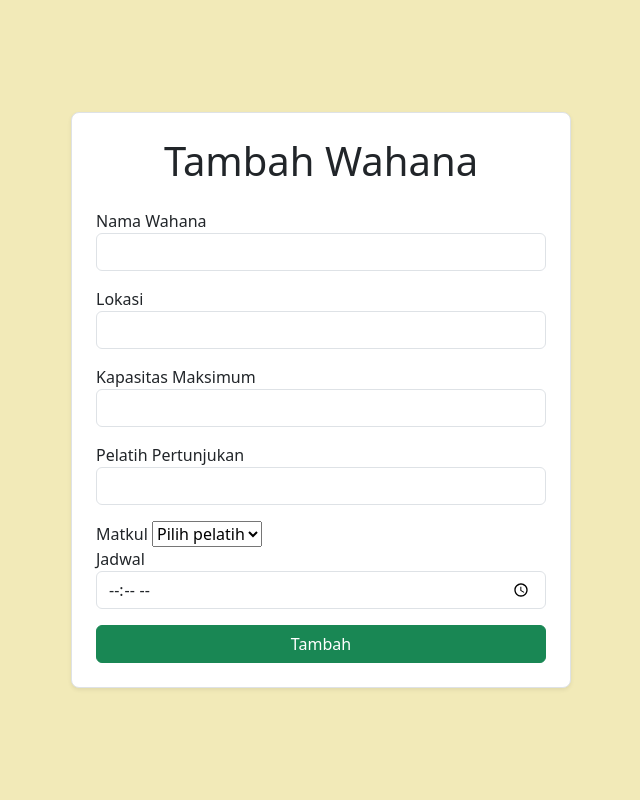
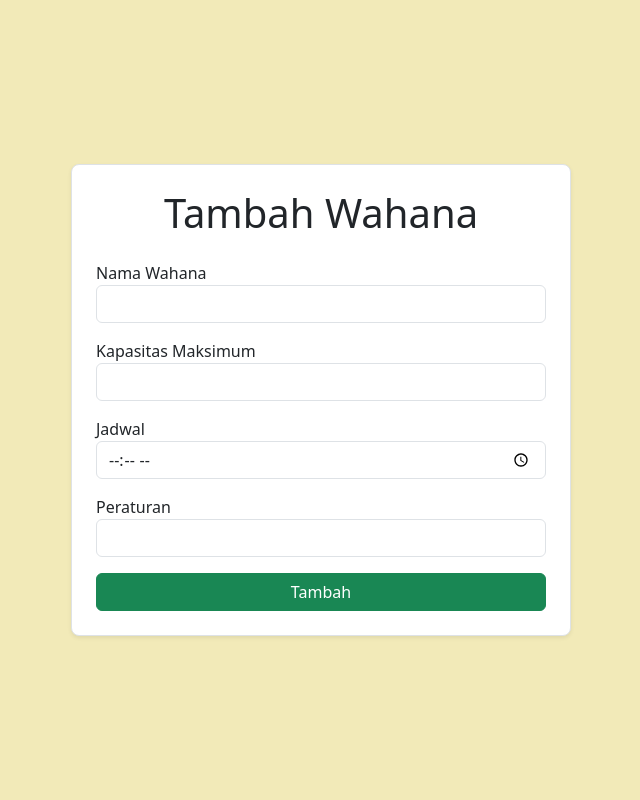
Before and after one commit to Basdat-C02/sizopi, a Django app: page /fasilitas/wahana/create in a window 1280 px wide. Shown: the whole page, without its empty margins (319-959 px from the left). Run offline with Django 5.2, Linux system fonts and the light colour scheme.

Commit message:
feat: create wahana template

```diff
--- a/hiburan/templates/wahana/create.html
+++ b/hiburan/templates/wahana/create.html
@@ -18,43 +18,35 @@
                     <input type="text" name="nama_wahana" class="form-control" required>
                 </div>
                 <div class="mb-3">
-                    <label>Lokasi</label>
-                    <input type="text" name="lokasi" class="form-control" required>
-                </div>
-                <div class="mb-3">
                     <label>Kapasitas Maksimum</label>
                     <input type="text" name="kapasitas_maksimum" class="form-control" required>
                 </div>
                 <div class="mb-3">
-                    <label>Pelatih Pertunjukan</label>
-                    <input type="" name="pelatih_pertunjukan" class="form-control" required>
-                </div>
-                <div>
-                    <label htmlFor="matkul" className="block text-sm font-medium text-black mb-1">Matkul</label>
-                    <select
-                      id="matkul"
-                      value={matkul}
-                    >
-                      <option value="">Pilih pelatih</option>
-                      <option value="Budi">Budi</option>
-                      <option value="Kurniawan">Kurniawan</option>
-                      <option value="Maisaroh">Maisaroh</option>
-                      <option value="Syauqi">Syauqi</option>
-                      <option value="Azka">Azka</option>
-                      <option value="Manny">Manny</option>
-                      <option value="Syifa">Syifa</option>
-                      <option value="Munaroh">Munaroh</option>
-                    </select>
-                  </div>
-
-                <div class="mb-3">
                     <label>Jadwal</label>
                     <input type="time" name="jadwal" class="form-control">
+                </div>
+                <div class="mb-3">
+                    <label>Peraturan</label>
+                    <input type="text" name="peraturan" class="form-control" required>
                 </div>
                 <button type="submit" class="btn btn-success w-100">Tambah</button>
             </form>
         </div>
     </div>
+    <script>
+        let peraturanCount = 1;
+
+        function tambahPeraturan() {
+          peraturanCount++;
+          const div = document.getElementById("peraturan-list");
+          const input = document.createElement("input");
+          input.type = "text";
+          input.name = "peraturan[]";
+          input.className = "peraturan-input";
+          input.placeholder = "Peraturan " + peraturanCount;
+          div.appendChild(input);
+        }
+      </script>
 </body>
 </html>
 {% endblock content %}
```
